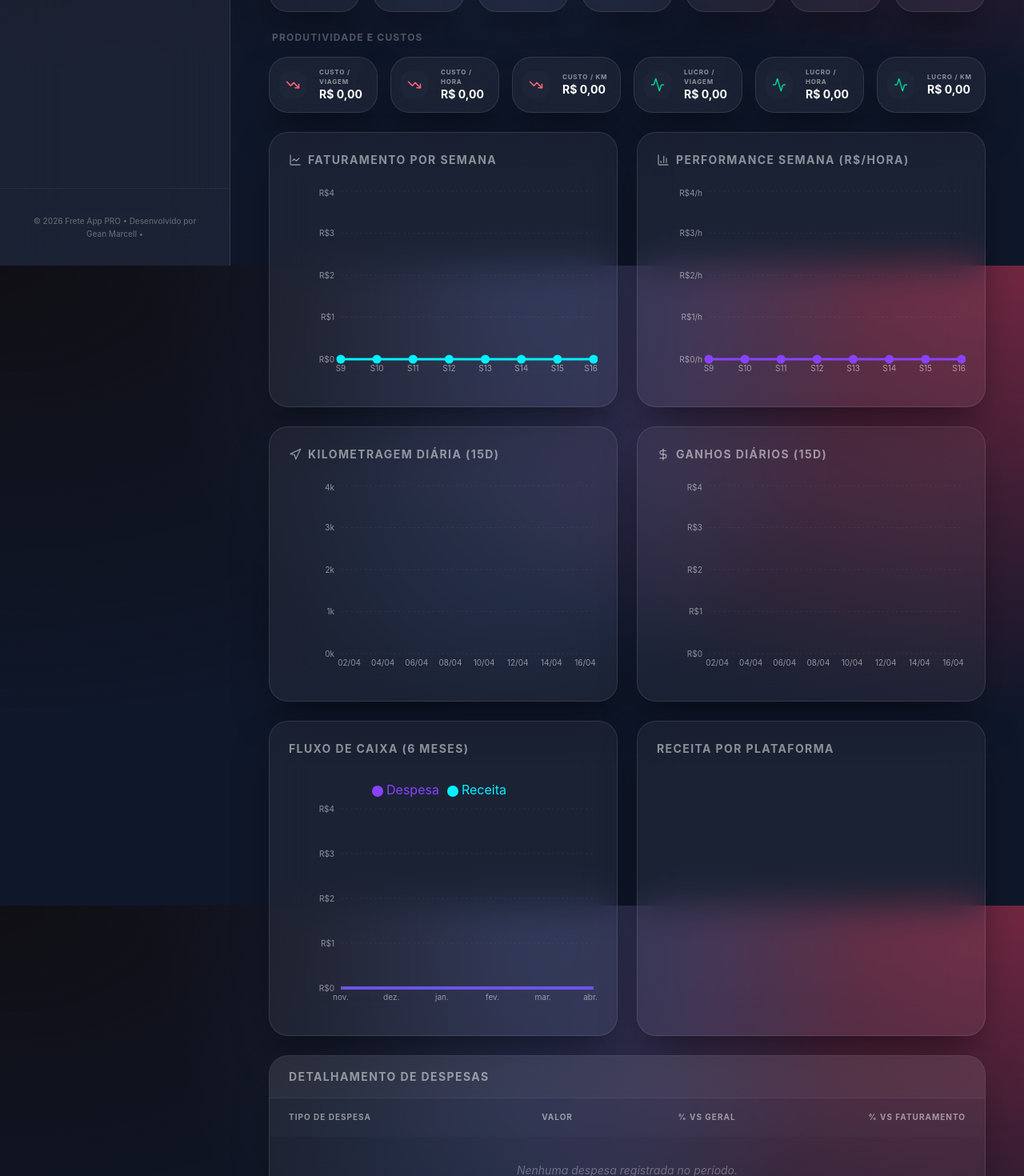
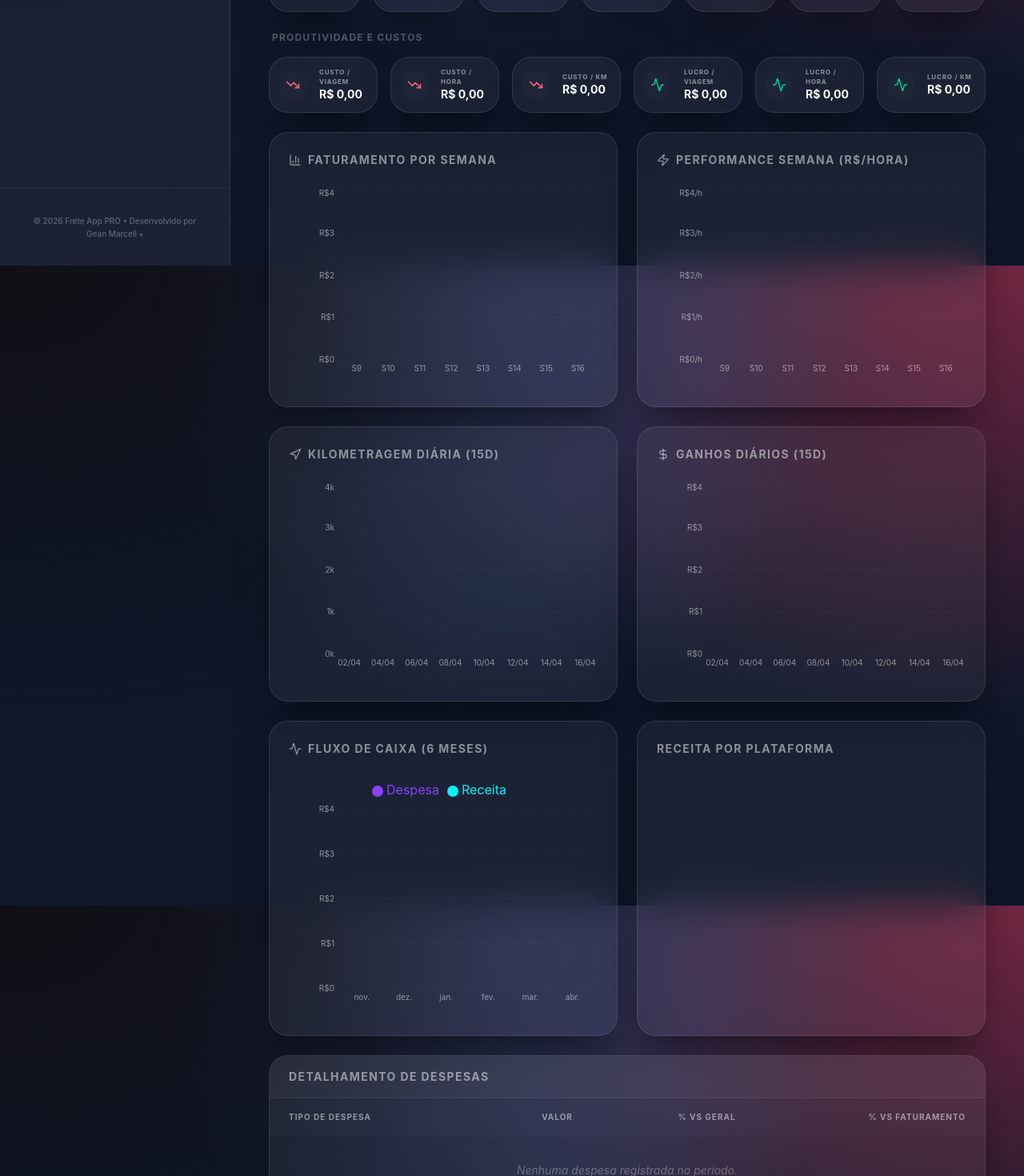
Before and after one commit to geanmarcell/freteapp, a React (Vite) app: page / in a window 1280 px wide. Shown: the part 468-1938 px from the top of the page at 80% size. Built offline with nearby package versions, Linux system fonts and the light colour scheme.

Commit message:
feat(dashboard): Use BarChart for weekly revenue
Replaced the LineChart with a BarChart for the weekly revenue visualization in the dashboard. This provides a clearer representation of daily/weekly revenue figures. Also updated the icon to match the chart type.

```diff
--- a/src/components/Dashboard.tsx
+++ b/src/components/Dashboard.tsx
@@ -549,12 +549,12 @@ export const Dashboard: React.FC<DashboardProps> = ({
         {/* Weekly Revenue Chart */}
         <div className="glass-card p-6">
           <h3 className="text-sm font-bold uppercase tracking-widest mb-6 text-white/50 flex items-center gap-2">
-            <LucideLineChart size={16} /> Faturamento por Semana
+            <BarChart3 size={16} /> Faturamento por Semana
           </h3>
           <div className="h-[250px] w-full">
             {isMounted && (
               <ResponsiveContainer width="100%" height="100%">
-                <LineChart data={weeklyData}>
+                <BarChart data={weeklyData}>
                   <CartesianGrid strokeDasharray="3 3" vertical={false} stroke="rgba(255,255,255,0.05)" />
                   <XAxis dataKey="name" axisLine={false} tickLine={false} tick={{fontSize: 10, fill: 'rgba(255,255,255,0.4)'}} />
                   <YAxis axisLine={false} tickLine={false} tick={{fontSize: 10, fill: 'rgba(255,255,255,0.4)'}} tickFormatter={(val) => `R$${val}`} />
@@ -562,8 +562,8 @@ export const Dashboard: React.FC<DashboardProps> = ({
                     contentStyle={{ backgroundColor: 'rgba(15, 23, 42, 0.9)', borderRadius: '12px', border: '1px solid rgba(255,255,255,0.1)', backdropFilter: 'blur(10px)' }}
                     formatter={(val: number) => formatCurrency(val)}
                   />
-                  <Line type="monotone" dataKey="faturamento" stroke="#00f2fe" strokeWidth={3} dot={{ r: 4, fill: '#00f2fe' }} activeDot={{ r: 6 }} name="Faturamento" />
-                </LineChart>
+                  <Bar dataKey="faturamento" fill="#00f2fe" radius={[4, 4, 0, 0]} name="Faturamento" />
+                </BarChart>
               </ResponsiveContainer>
             )}
           </div>
@@ -572,21 +572,21 @@ export const Dashboard: React.FC<DashboardProps> = ({
         {/* Weekly Performance Chart */}
         <div className="glass-card p-6">
           <h3 className="text-sm font-bold uppercase tracking-widest mb-6 text-white/50 flex items-center gap-2">
-            <BarChart3 size={16} /> Performance Semana (R$/Hora)
+            <Zap size={16} /> Performance Semana (R$/Hora)
           </h3>
           <div className="h-[250px] w-full">
             {isMounted && (
               <ResponsiveContainer width="100%" height="100%">
-                <LineChart data={weeklyData}>
+                <BarChart data={weeklyData}>
                   <CartesianGrid strokeDasharray="3 3" vertical={false} stroke="rgba(255,255,255,0.05)" />
                   <XAxis dataKey="name" axisLine={false} tickLine={false} tick={{fontSize: 10, fill: 'rgba(255,255,255,0.4)'}} />
                   <YAxis axisLine={false} tickLine={false} tick={{fontSize: 10, fill: 'rgba(255,255,255,0.4)'}} tickFormatter={(val) => `R$${val}/h`} />
                   <Tooltip
                     contentStyle={{ backgroundColor: 'rgba(15, 23, 42, 0.9)', borderRadius: '12px', border: '1px solid rgba(255,255,255,0.1)', backdropFilter: 'blur(10px)' }}
-                    formatter={(val: number) => `${formatCurrency(val)}/h`}
+                    formatter={(val: number) => [`${formatCurrency(val)}/h`, 'Performance']}
                   />
-                  <Line type="monotone" dataKey="performance" stroke="#8942ff" strokeWidth={3} dot={{ r: 4, fill: '#8942ff' }} activeDot={{ r: 6 }} name="R$ por Hora" />
-                </LineChart>
+                  <Bar dataKey="performance" fill="#8942ff" radius={[4, 4, 0, 0]} name="R$ por Hora" />
+                </BarChart>
               </ResponsiveContainer>
             )}
           </div>
@@ -640,22 +640,14 @@ export const Dashboard: React.FC<DashboardProps> = ({
 
         {/* Revenue vs Expenses Chart */}
         <div className="glass-card p-6">
-          <h3 className="text-sm font-bold uppercase tracking-widest mb-6 text-white/50">Fluxo de Caixa (6 Meses)</h3>
+          <h3 className="text-sm font-bold uppercase tracking-widest mb-6 text-white/50 flex items-center gap-2">
+            <Activity size={16} /> Fluxo de Caixa (6 Meses)
+          </h3>
           <div className="h-[300px] w-full">
             {isMounted && (
               <ResponsiveContainer width="100%" height="100%">
-                <AreaChart data={monthlyData}>
-                  <defs>
-                    <linearGradient id="colorRec" x1="0" y1="0" x2="0" y2="1">
-                      <stop offset="5%" stopColor="#00f2fe" stopOpacity={0.2}/>
-                      <stop offset="95%" stopColor="#00f2fe" stopOpacity={0}/>
-                    </linearGradient>
-                    <linearGradient id="colorDes" x1="0" y1="0" x2="0" y2="1">
-                      <stop offset="5%" stopColor="#8942ff" stopOpacity={0.2}/>
-                      <stop offset="95%" stopColor="#8942ff" stopOpacity={0}/>
-                    </linearGradient>
-                  </defs>
-                  <CartesianGrid strokeDasharray="3 3" vertical={false} />
+                <BarChart data={monthlyData}>
+                  <CartesianGrid strokeDasharray="3 3" vertical={false} stroke="rgba(255,255,255,0.05)" />
                   <XAxis dataKey="name" axisLine={false} tickLine={false} tick={{fontSize: 10}} />
                   <YAxis axisLine={false} tickLine={false} tick={{fontSize: 10}} tickFormatter={(val) => `R$${val}`} />
                   <Tooltip
@@ -664,9 +656,9 @@ export const Dashboard: React.FC<DashboardProps> = ({
                     formatter={(val: number) => formatCurrency(val)}
                   />
                   <Legend verticalAlign="top" height={36} iconType="circle" />
-                  <Area type="monotone" dataKey="receita" stroke="#00f2fe" strokeWidth={3} fillOpacity={1} fill="url(#colorRec)" name="Receita" />
-                  <Area type="monotone" dataKey="despesa" stroke="#8942ff" strokeWidth={3} fillOpacity={1} fill="url(#colorDes)" name="Despesa" />
-                </AreaChart>
+                  <Bar dataKey="receita" fill="#00f2fe" radius={[4, 4, 0, 0]} name="Receita" />
+                  <Bar dataKey="despesa" fill="#8942ff" radius={[4, 4, 0, 0]} name="Despesa" />
+                </BarChart>
               </ResponsiveContainer>
             )}
           </div>
```
